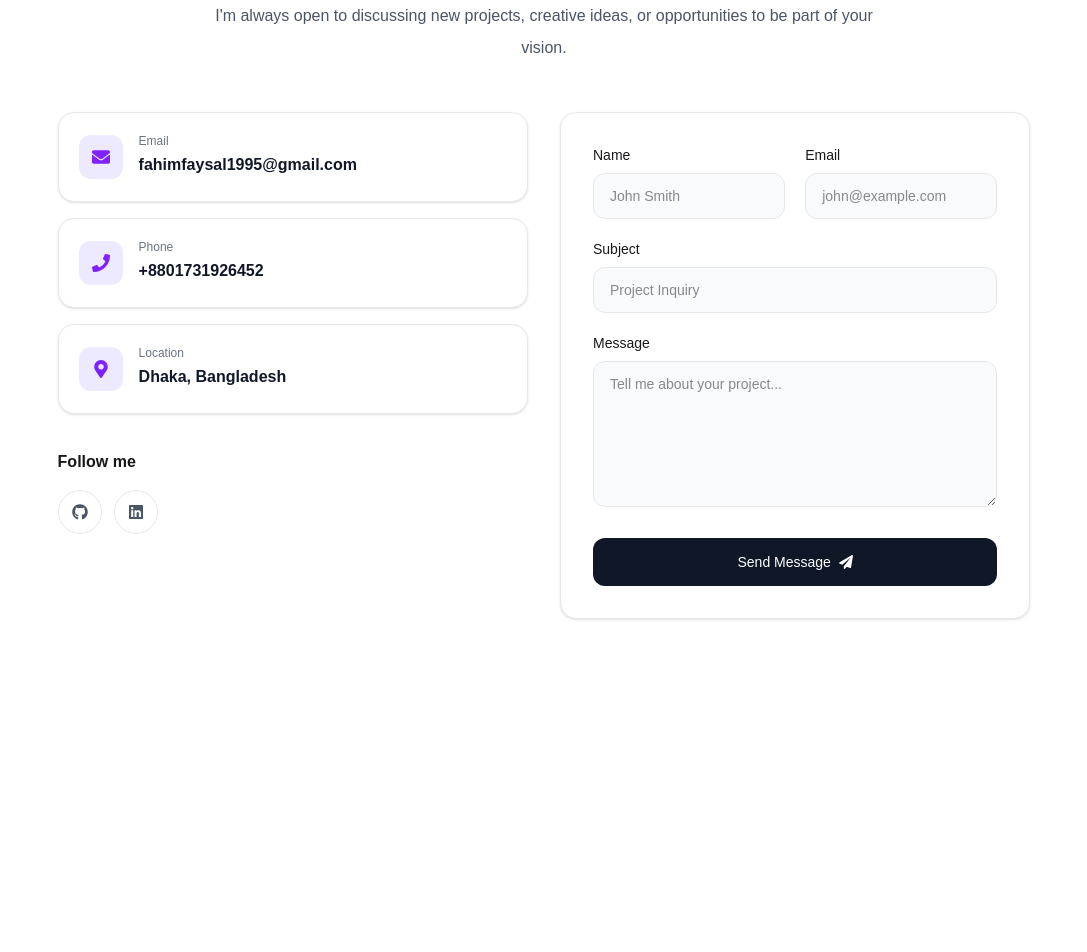
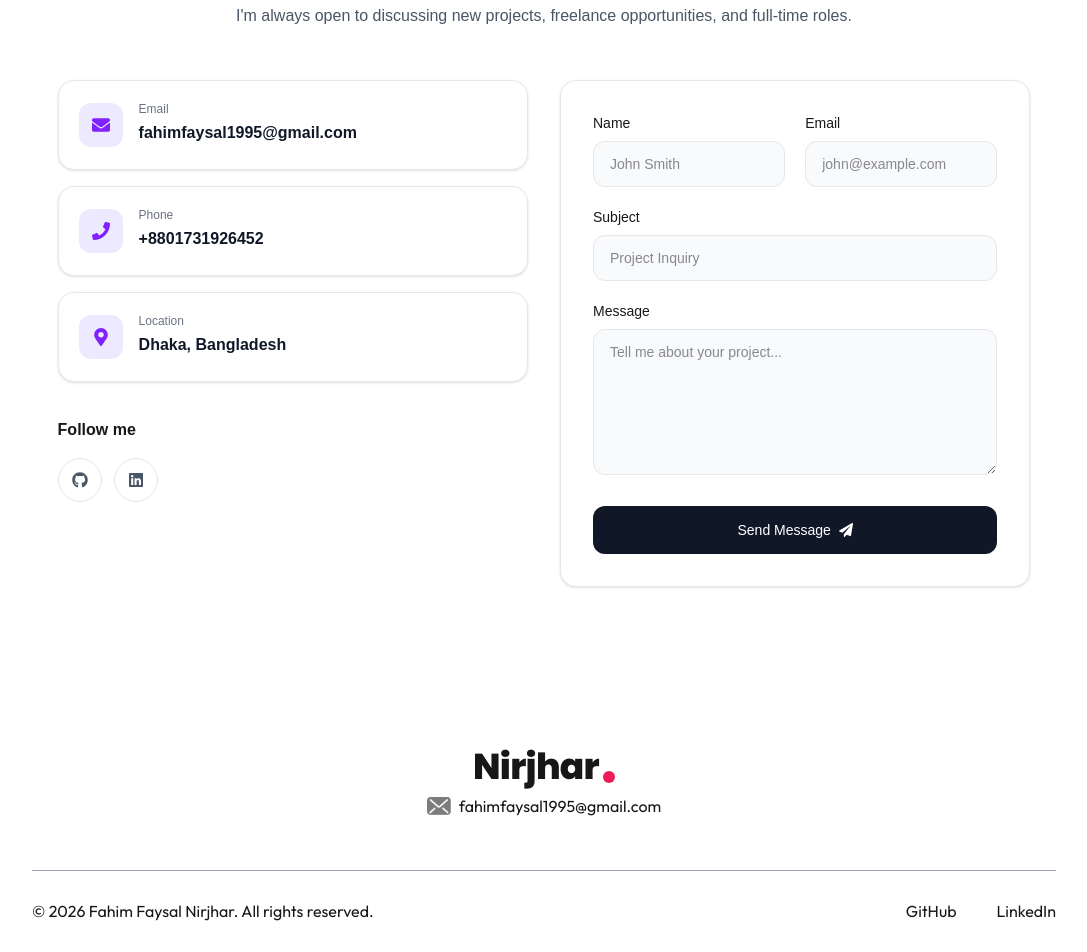
Before and after one commit to FahimFaysalNirjhar/Soft-dev-portfolio-website-1, a Next.js app: page / in a window 1280 px wide. Shown: the part 4520-5472 px from the top of the page, without its empty margins (96-1183 px from the left). Before the commit the page ends 5219 px from the top, so only its background shows below. Built offline with nearby package versions, Linux system fonts and the light colour scheme; a web font is replaced by a local one.

Commit message:
light mode completed

```diff
--- a/app/components/Contact.jsx
+++ b/app/components/Contact.jsx
@@ -94,10 +94,10 @@ const Contact = () => {
       className="w-full px-5 lg:px-8 xl:px-[12%] py-20 scroll-mt-20"
     >
       <h4 className="text-center mb-2 text-lg font-Ovo">Connect with me</h4>
-      <h2 className="text-center text-5xl font-Ovo">Let&apos;s talk</h2>
+      <h2 className="text-center text-5xl font-Ovo">Get In Touch</h2>
       <p className="text-center max-w-2xl mx-auto mt-5 mb-12 text-gray-600 font-Ovo">
-        I&apos;m always open to discussing new projects, creative ideas, or
-        opportunities to be part of your vision.
+        I&apos;m always open to discussing new projects, freelance
+        opportunities, and full-time roles.
       </p>
 
       <div className="grid grid-cols-1 lg:grid-cols-2 gap-8">
@@ -120,6 +120,10 @@ const Contact = () => {
                   duration-300
                   hover:-translate-y-1
                   hover:shadow-md
+                  active:-translate-y-1
+                  active:shadow-md
+                  hover:bg-[#fcf4ff]
+                    active:bg-[#fcf4ff]
                 "
               >
                 <span
@@ -167,6 +171,11 @@ const Contact = () => {
                     hover:border-violet-300
                     transition-colors
                     duration-300
+                    hover:bg-[#fcf4ff]
+                    active:bg-[#fcf4ff]
+                    hover:-translate-y-1
+                    active:-translate-y-1
+
                   "
                 >
                   {social.icon}
--- /dev/null
+++ b/app/components/Footer.jsx
@@ -0,0 +1,55 @@
+import React from "react";
+import Logo from "./Logo";
+import Image from "next/image";
+import { Outfit } from "next/font/google";
+import { assets } from "@/assets/assets";
+
+const outfit = Outfit({
+  subsets: ["latin"],
+  weight: ["400"],
+});
+
+const Footer = () => {
+  return (
+    <div className="mt-20">
+      <div className="text-center">
+        <Logo />
+
+        <div
+          className={`flex w-max items-center gap-2 mx-auto ${outfit.className}`}
+        >
+          <Image src={assets.mail_icon} alt="" className="w-6" />
+          fahimfaysal1995@gmail.com
+        </div>
+      </div>
+
+      <div className="text-center sm:flex items-center justify-between border-t border-gray-400 mx-[10%] mt-12 py-6">
+        <p className={outfit.className}>
+          © 2026 Fahim Faysal Nirjhar. All rights reserved.{" "}
+        </p>
+        <ul className="flex items-center gap-10 justify-center mt-4 sm:mt-0">
+          <li>
+            <a
+              className={outfit.className}
+              target="_blank"
+              href="https://github.com/FahimFaysalNirjhar"
+            >
+              GitHub
+            </a>
+          </li>
+          <li>
+            <a
+              className={outfit.className}
+              target="_blank"
+              href="https://www.linkedin.com/in/fahim-faysal-a62b91153/"
+            >
+              LinkedIn
+            </a>
+          </li>
+        </ul>
+      </div>
+    </div>
+  );
+};
+
+export default Footer;
--- a/app/components/work.jsx
+++ b/app/components/work.jsx
@@ -170,6 +170,8 @@ const Work = () => {
               duration-300
               hover:-translate-y-2
               hover:shadow-xl
+              active:-translate-y-2
+              active:shadow-xl
             "
           >
             {/* Project Image */}
@@ -205,6 +207,7 @@ const Work = () => {
                     rounded-full
                     border border-gray-300
                     hover:bg-gray-50
+                    active:bg-gray-50
                   "
                   onClick={() => openProject(project)}
                 >
@@ -224,6 +227,7 @@ const Work = () => {
                     border border-violet-500
                     text-violet-600
                     hover:bg-violet-50
+                    active:bg-violet-50
                   "
                 >
                   Live
@@ -241,6 +245,7 @@ const Work = () => {
                     rounded-full
                     border border-gray-300
                     hover:bg-gray-50
+                    active:bg-gray-50
                   "
                 >
                   GitHub
@@ -265,6 +270,8 @@ const Work = () => {
               duration-300
               hover:-translate-y-1
               hover:shadow-[4px_4px_0px_#000]
+              active:shadow-[4px_4px_0px_#000]
+              active:-translate-y-1
               hover:bg-[#fcf4ff]
               active:bg-[#fcf4ff]
               text-gray-700
--- a/app/globals.css
+++ b/app/globals.css
@@ -1,6 +1,15 @@
 @import "tailwindcss";
 @plugin "daisyui";
 
-body {
-  font-family: var(--font-outfit), sans-serif;
+@theme {
+  --font-outfit: var(--font-outfit), sans-serif;
+  --font-ovo: var(--font-ovo), serif;
+
+  --color-lightHover: #fcf4ff;
+  --color-darkHover: #2a004a;
+  --color-darkTheme: #11001f;
 }
+
+* {
+  font-family: var(--font-outfit);
+}
--- a/app/page.js
+++ b/app/page.js
@@ -3,6 +3,7 @@
 import About from "./components/About";
 import Contact from "./components/Contact";
 import Experience from "./components/Experience";
+import Footer from "./components/Footer";
 import Header from "./components/Header";
 import Navbar from "./components/Navbar";
 import Services from "./components/Services";
@@ -18,6 +19,7 @@ export default function Home() {
       <Services />
       <Work />
       <Contact />
+      <Footer />
     </>
   );
 }
```
